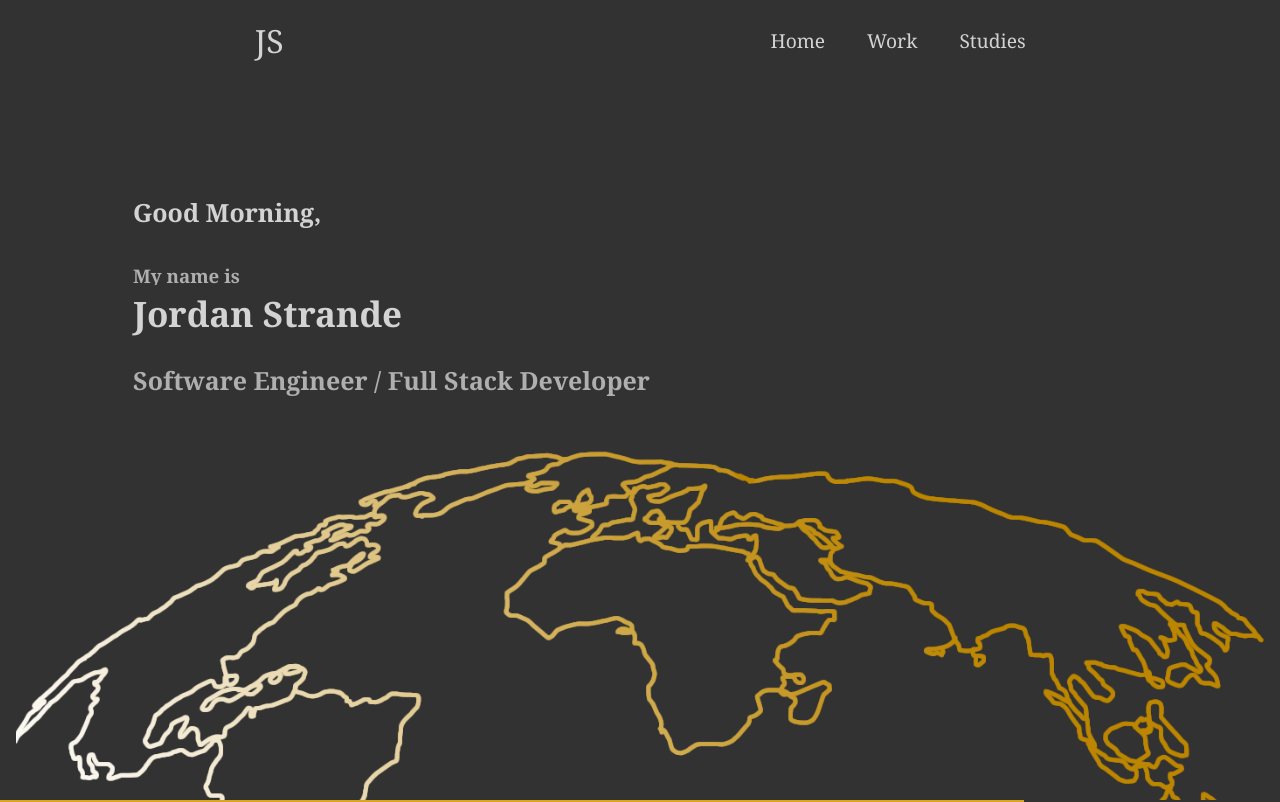
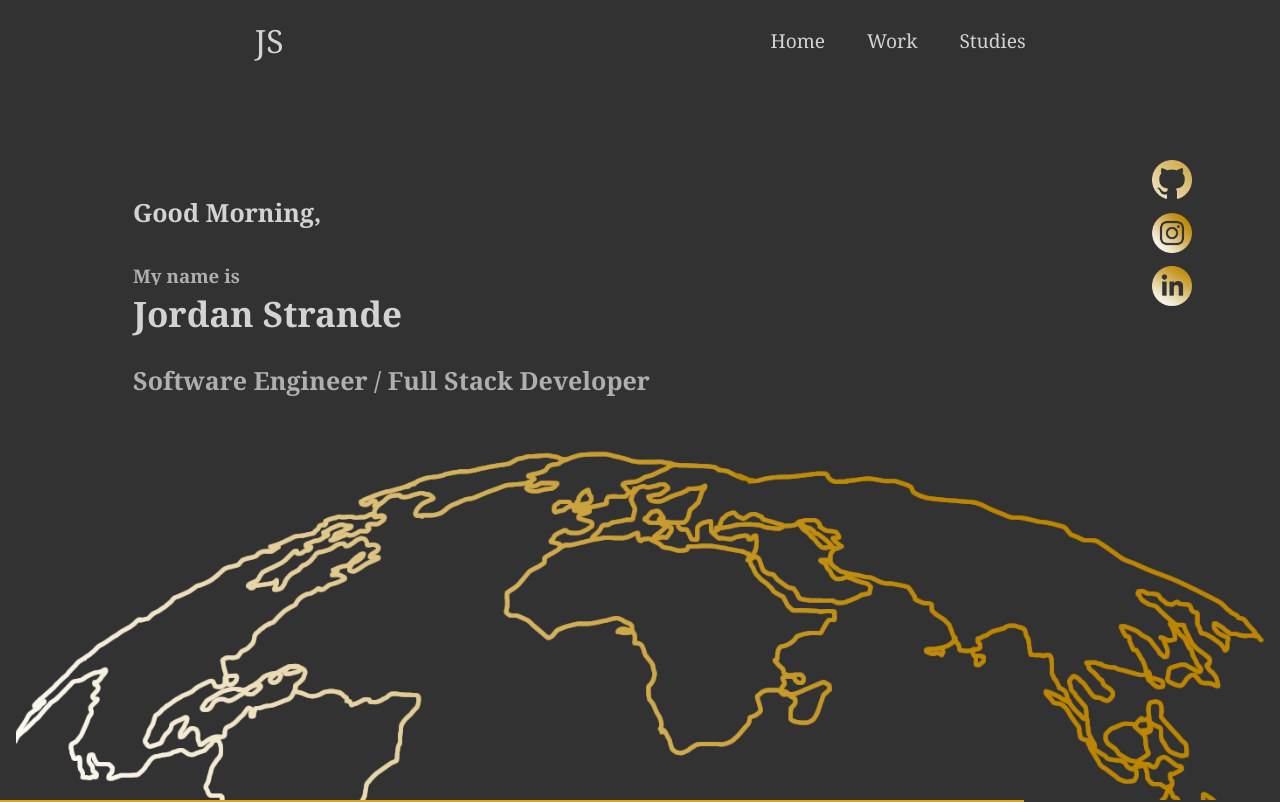
Before and after one commit to jstrande99/jstrande-react, a React (Create React App) app: page / in a window 1280 px wide. Shown: the top 802 px of the page. Built offline with nearby package versions, Linux system fonts and the light colour scheme; some icons are missing.

Commit message:
added back

```diff
--- a/src/Pages/Home.js
+++ b/src/Pages/Home.js
@@ -1,9 +1,10 @@
 import React from 'react';
-// import { Link } from 'react-router-dom';
 import '../App.css';
 import './Style/Home.css';
 import worlds from './images/world-connected.png';
-// import Popup from 'reactjs-popup';
+import Github from './images/GitHub.png';
+import Insta from './images/instagram.png';
+import LinkedIn from './images/linkedin.png';
 import Work from './Work.js';
 import Languages from './Languages.js';
 import About from './About.js';
@@ -19,6 +20,11 @@ function Home() {
                     <h2 className='Jordan welcomeText'>Jordan Strande</h2>
                     <h2 className='engineer welcomeText'>Software Engineer / Full Stack Developer</h2>
                     <img src={worlds} alt='worlds' className='homeImg'/>
+                    <div className='icons'>
+                        <a href='https://github.com/jstrande99' target="_blank" rel="noopener noreferrer"><img src={Github} alt='Github' className='iconLink gt'/></a>
+                        <a href='https://www.instagram.com/jstrande/' target="_blank" rel="noopener noreferrer"><img src={Insta} alt='Instagram' className='iconLink ins'/></a>
+                        <a href='https://www.linkedin.com/in/jordan-strande/' target="_blank" rel="noopener noreferrer"><img src={LinkedIn} alt='LinkedIn' className='iconLink lnk'/></a>
+                    </div>
                 </div>
             </div>
             <div className='line2'></div>
```
